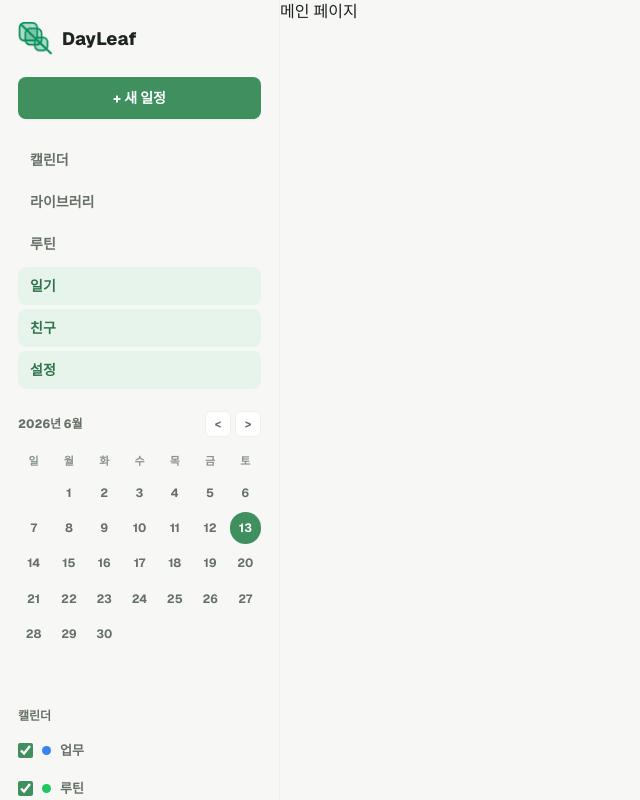
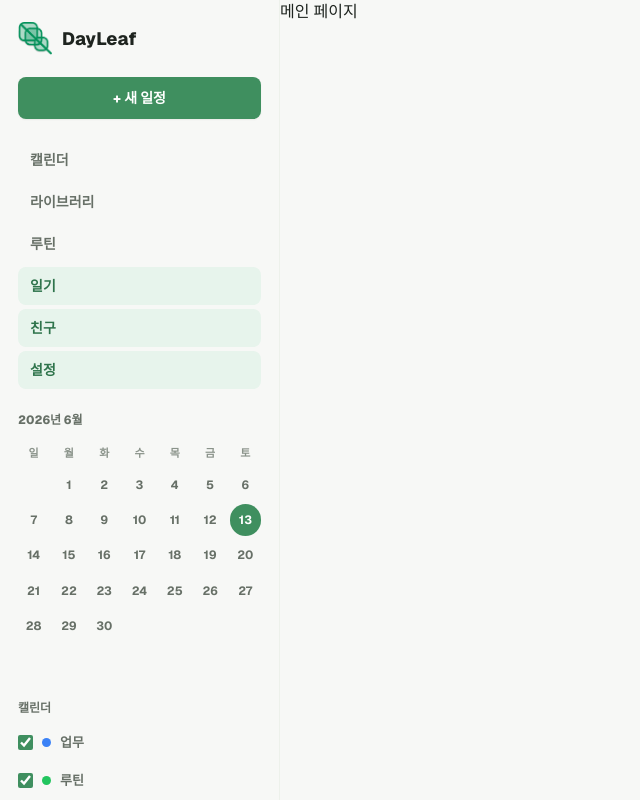
Before and after one commit to Dayleaf/Dayleaf-FE, a Next.js app: page / in a window 1280 px wide. Shown: the top 800 px of the page, without its empty margins (0-640 px from the left). Built offline with nearby package versions, Linux system fonts and the light colour scheme.

Commit message:
💄design(#4): 사이드바 미니 캘린더 정리

```diff
--- a/src/components/layout/Sidebar.tsx
+++ b/src/components/layout/Sidebar.tsx
@@ -72,14 +72,6 @@ export default function Sidebar() {
       <section className={styles.section} aria-labelledby="mini-calendar-title">
         <div className={styles.sectionHeader}>
           <h2 id="mini-calendar-title">{miniMonthTitle}</h2>
-          <div className={styles.miniActions}>
-            <button type="button" aria-label="이전 달">
-              &lt;
-            </button>
-            <button type="button" aria-label="다음 달">
-              &gt;
-            </button>
-          </div>
         </div>
         <div className={styles.miniCalendar}>
           {['일', '월', '화', '수', '목', '금', '토'].map((weekday) => (
--- a/src/components/layout/sidebar.module.css
+++ b/src/components/layout/sidebar.module.css
@@ -93,27 +93,6 @@
   gap: 12px;
 }
 
-.miniActions {
-  display: flex;
-  gap: 4px;
-}
-
-.miniActions button {
-  width: 26px;
-  height: 26px;
-  border: 1px solid var(--color-border-soft);
-  border-radius: var(--radius-sm);
-  background: var(--color-surface);
-  color: var(--color-text-muted);
-  font-size: 12px;
-  font-weight: 700;
-}
-
-.miniActions button:hover {
-  border-color: var(--color-brand);
-  background: var(--color-hover);
-}
-
 .miniCalendar {
   display: grid;
   grid-template-columns: repeat(7, 1fr);
```
